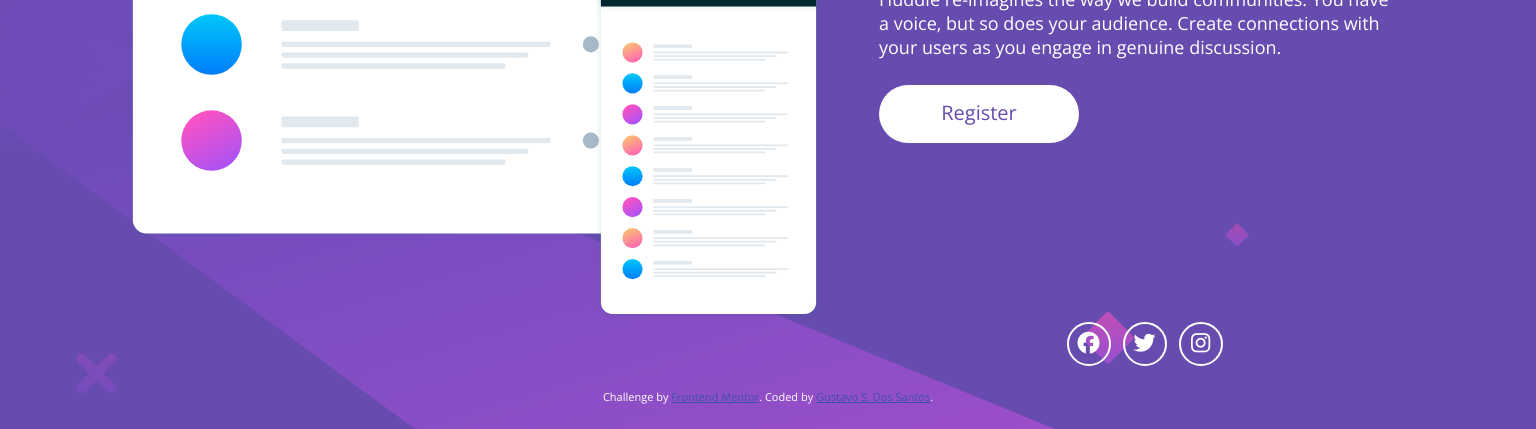
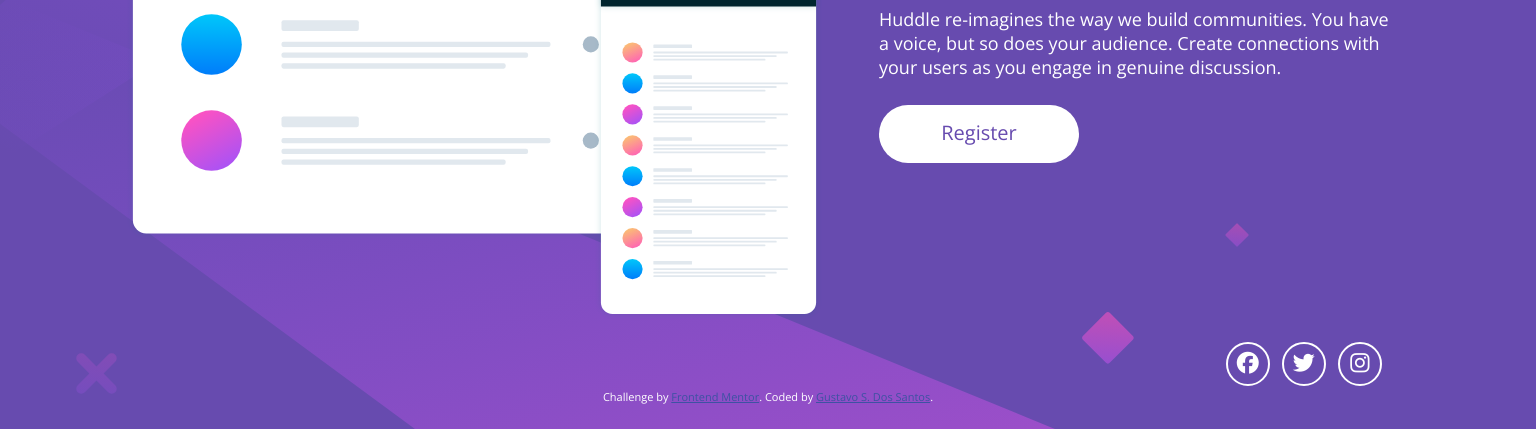
Before and after one commit to GustavoSDS/huddle-landing-page-with-single-introductory-section-master, a plain HTML site: page index.html in a window 1536 px wide. Shown: the part 371-800 px from the top of the page. Drawn offline with nearby package versions, Linux system fonts and the light colour scheme.

Commit message:
changes on styles.css

```diff
--- a/styles.css
+++ b/styles.css
@@ -149,6 +149,7 @@ h1 {
 
     /* -----------------Section two---------------- */
     #section-two {
+        padding-top: 10px;
         height: 700px;
     }
     #section-two h1{
@@ -159,6 +160,7 @@ h1 {
         padding-right: 93px;
     }
     #section-two p{
+        margin-top: 10px;
         height: 98px;
         font-size: 18px;
         text-align: left;
@@ -180,6 +182,7 @@ h1 {
     }
     .redes{
         width: 156px;
+        margin-left: 60%;
     }
     .redes a{
         width: 44px;
```
Also changed, not shown: design/active-states.jpg (deleted), design/desktop-design.jpg (deleted), design/desktop-preview.jpg (deleted), design/mobile-design.jpg (deleted), 2 other files.
